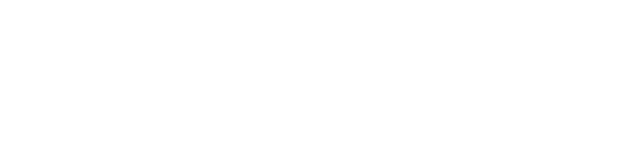
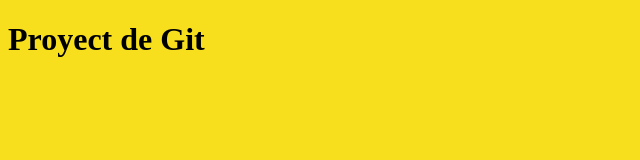
Before and after one commit to Juan-seb/Prueba-Git, a plain HTML site: page index.html in a window 1280 px wide. Shown: the whole page, without its empty margins (0-640 px from the left). Drawn offline with Linux system fonts and the light colour scheme.

Commit message:
Cambio estilos y parrafo

```diff
--- /dev/null
+++ b/css/estilos.css
@@ -0,0 +1,3 @@
+body{
+    background-color: #f7df1e;
+}
--- a/index.html
+++ b/index.html
@@ -3,9 +3,10 @@
 <head>
     <meta charset="UTF-8">
     <meta name="viewport" content="width=device-width, initial-scale=1.0">
-    <title>Document</title>
+    <title>Proyecto dos</title>
+    <link href="css/estilos.css" rel="stylesheet">
 </head>
 <body>
-
+    <h1>Proyect de Git</h1>
 </body>
 </html>
```
Also changed, not shown: js/javascript.js (added).
